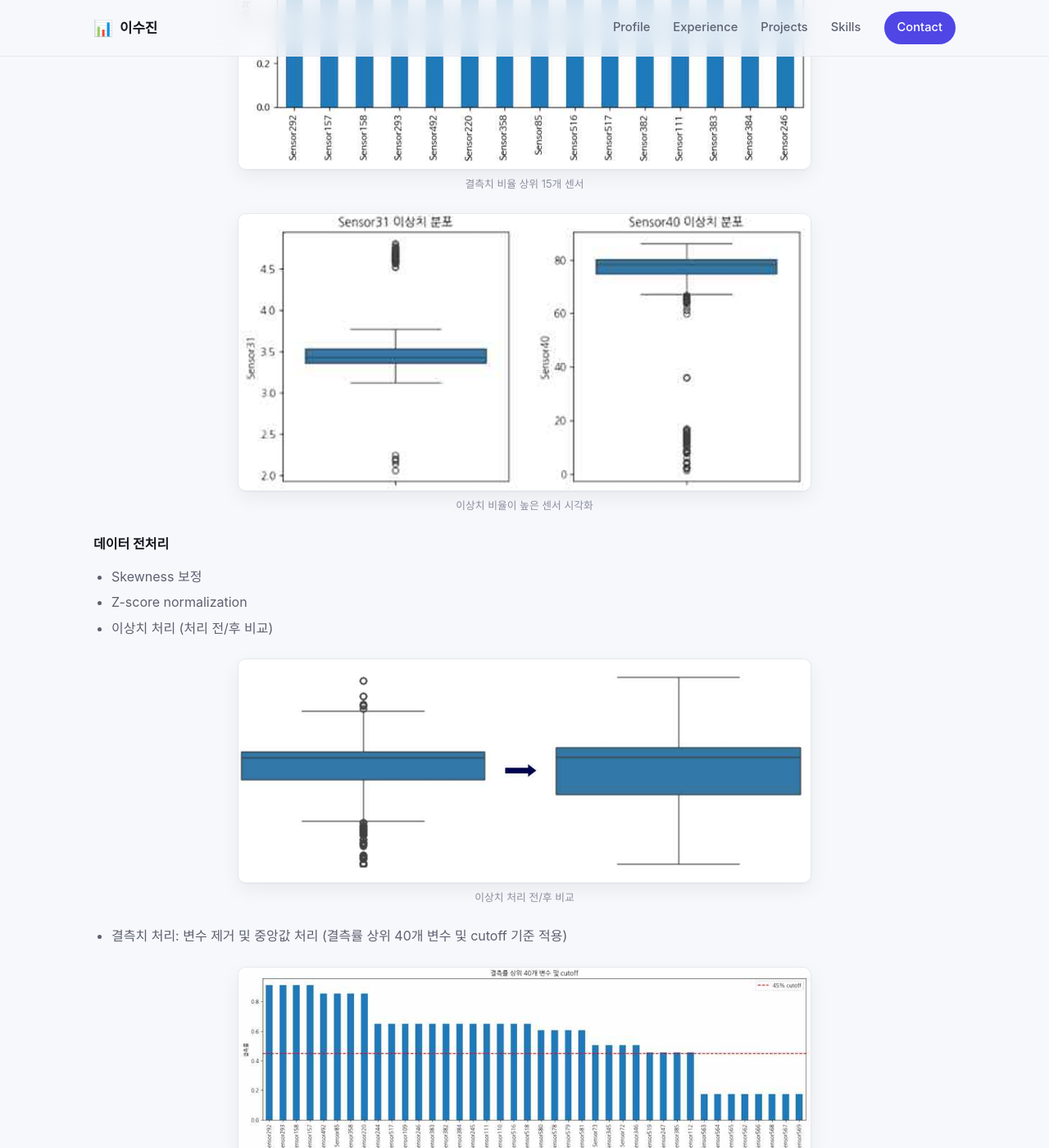
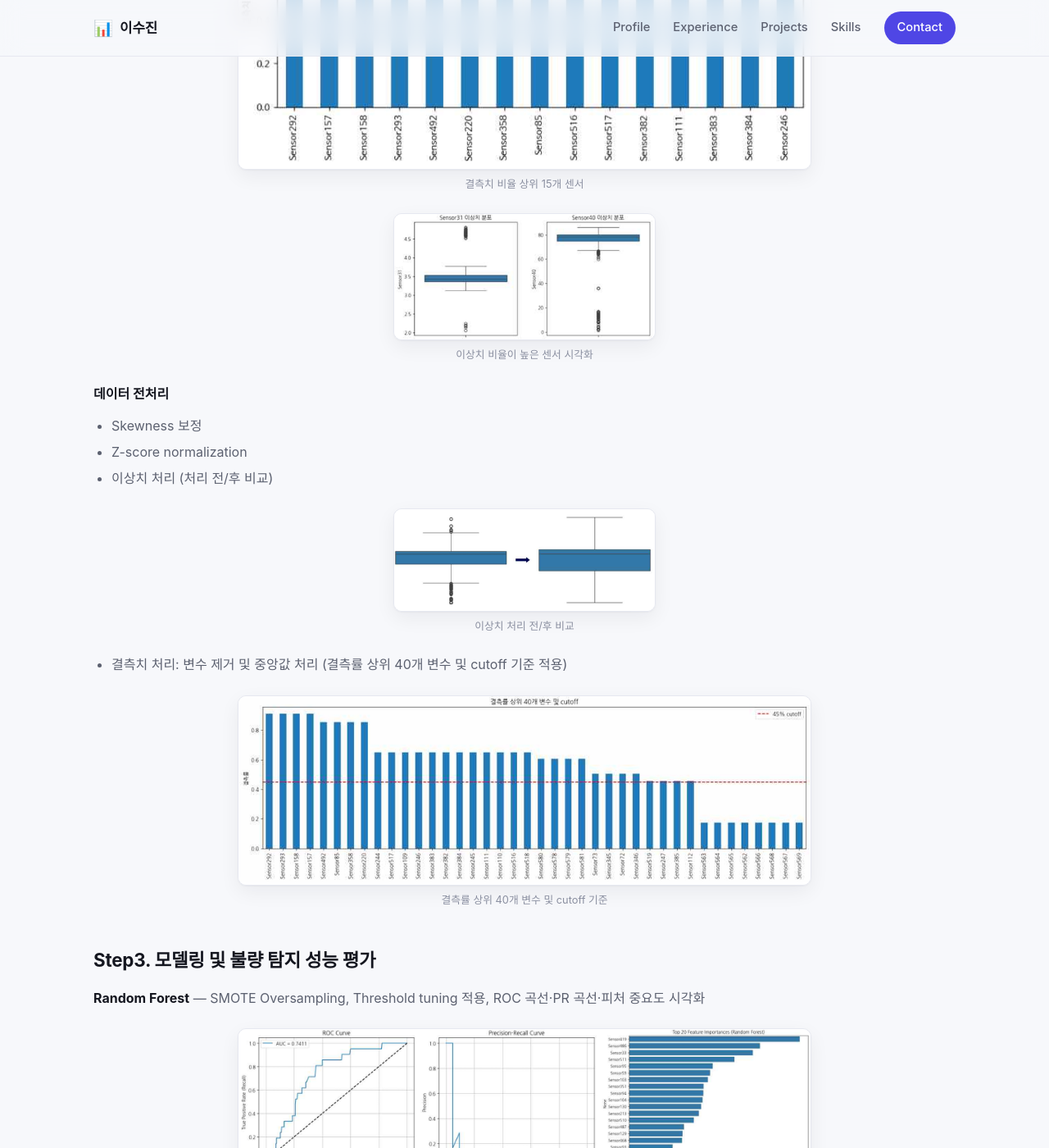
Before and after one commit to sujin-1015/portfolio, a Jekyll site: the page built from _projects/09-semiconductor-defect-prediction.md, in a window 1280 px wide and 1400 px high, scrolled down 2066 px. Shown: the whole window at 82% size. Built offline with Jekyll 4.4.1, drawn with Linux system fonts in a browser that asks for light colours; some web fonts are replaced.

Commit message:
Shrink specific oversized sparse charts

```diff
--- a/_projects/09-semiconductor-defect-prediction.md
+++ b/_projects/09-semiconductor-defect-prediction.md
@@ -38,7 +38,7 @@ Skewness(왜도) 분석을 진행하고 불량 분포를 확인했습니다.
   <figcaption>결측치 비율 상위 15개 센서</figcaption>
 </figure>
 
-<figure>
+<figure class="figure--sm">
   <img src="{{ '/assets/images/projects/09-semiconductor/img-03.png' | relative_url }}" alt="Sensor31, Sensor40 이상치 분포 박스플롯">
   <figcaption>이상치 비율이 높은 센서 시각화</figcaption>
 </figure>
@@ -49,7 +49,7 @@ Skewness(왜도) 분석을 진행하고 불량 분포를 확인했습니다.
 - Z-score normalization
 - 이상치 처리 (처리 전/후 비교)
 
-<figure>
+<figure class="figure--sm">
   <img src="{{ '/assets/images/projects/09-semiconductor/img-04.png' | relative_url }}" alt="이상치 처리 전후 박스플롯 비교">
   <figcaption>이상치 처리 전/후 비교</figcaption>
 </figure>
--- a/assets/css/style.scss
+++ b/assets/css/style.scss
@@ -302,6 +302,7 @@ section{ padding: 72px 0; border-top: 1px solid var(--border); }
   border-radius: var(--radius-sm); border:1px solid var(--border); box-shadow: var(--shadow);
 }
 .project-detail__body figure.figure--wide{ max-width: 100%; }
+.project-detail__body figure.figure--sm{ max-width: 320px; }
 .project-detail__body figcaption{
   text-align:center; font-size:.8rem; color: var(--text-faint); margin-top:8px;
 }
```
Also changed, not shown: _projects/04-senior-job-topic-modeling.md (+1 -1 lines), _projects/05-ecommerce-rating-recommendation.md (+2 -2 lines).
